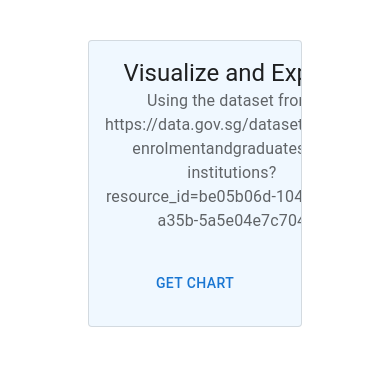
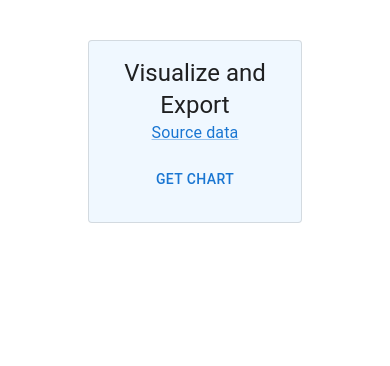
Before and after one commit to michaelseyo/data-exporter, a React (Create React App) app: page / in a window 390 px wide. Shown: the top 366 px of the page. Built offline with nearby package versions, Linux system fonts and the light colour scheme; no server answers; what aws-amplify would draw is missing.

Commit message:
Add more responsive design

```diff
--- a/amplify/team-provider-info.json
+++ b/amplify/team-provider-info.json
@@ -21,7 +21,13 @@
                     "deploymentBucketName": "amplify-dataexporter-dev-232036-deployment",
                     "s3Key": "amplify-builds/getIntakeData-47456f38553664717669-build.zip"
                 }
+            },
+            "hosting": {
+                "amplifyhosting": {
+                    "appId": "d5vi1ih95sfe3",
+                    "type": "cicd"
                 }
             }
         }
     }
+}
--- a/src/App.js
+++ b/src/App.js
@@ -4,7 +4,10 @@ import { Box,
         Button,
         Card,
         CardHeader,
-        CardContent } from '@mui/material';
+        CardContent,
+        Typography,
+        Link,
+        useMediaQuery } from '@mui/material';
 import LineChart from './components/LineChart';
 import { graduatesDataOptions,
         differenceDataOptions,
@@ -31,10 +34,8 @@ function App() {
     const graduatesRes = await API.get(myAPI, graduatesPath);
     const institutions = getInstitutions(graduatesRes.data.fields);
     const graduatesRawData = graduatesRes.data.records;
-    console.log(graduatesRawData);
     const filteredGraduatesData = filterPast5Years(graduatesRawData);
     setGraduatesData(filteredGraduatesData);
-
     const graduatesChartParams = makeGraduatesChartParams(filteredGraduatesData);
     console.log(graduatesChartParams.datasets);
     setGraduatesChartData(graduatesChartParams);
@@ -42,10 +43,8 @@ function App() {
 
     const intakeRes = await API.get(myAPI, intakePath);
     const intakeRawData = intakeRes.data.records;
-    console.log(intakeRawData);
     const filteredIntakeData = filterPast5Years(intakeRawData);
     const differenceData = getIntakeGraduatesDifference(institutions, filteredIntakeData, filteredGraduatesData);
-    console.log(differenceData);
     setDifferenceData(differenceData);
     const differenceChartParams = makeDifferenceChartParams(filteredIntakeData, filteredGraduatesData);
     setDifferenceChartData(differenceChartParams);
@@ -61,17 +60,29 @@ function App() {
           marginRight: 10,
           marginTop: 5,
           marginBottom: 5,
-          backgroundColor: "#F0F8FF"
+          backgroundColor: "#F0F8FF",
+          minWidth: 200
         }}
       >
         <CardHeader
-          title="Visualize and Export"
-          subheader="Using the dataset from: https://data.gov.sg/dataset/intake-enrolmentandgraduates-by-institutions?resource_id=be05b06d-1042-45de-a35b-5a5e04e7c704"
-          sx={{ textAlign: 'center'}}/>
+          title='Visualize and Export'
+          subheader={
+            <Link
+              href='https://data.gov.sg/dataset/intake-enrolment-and-graduates-by-institutions?resource_id=be05b06d-1042-45de-a35b-5a5e04e7c704'
+            >
+              Source data
+            </Link>
+          }
+          sx={{
+            display: 'block',
+            textAlign: 'center'
+          }}
+        />
         <CardContent
           sx={{
             display: 'flex',
-            justifyContent: 'center'
+            justifyContent: 'center',
+            padding: 0
           }}
         >
           <Button onClick={initCharts}> Get Chart </Button>
--- a/src/components/LineChart.js
+++ b/src/components/LineChart.js
@@ -4,7 +4,11 @@ import { Line } from 'react-chartjs-2'
 
 function LineChart({data, options}) {
     return (
-        <div style={{ width: 800 }}>
+        <div style={{
+            minWidth: 350,
+            maxWidth: 800,
+            width: '70vw'
+        }}>
             <Line data={data} options={options}/>
         </div>
     )
```
Also changed, not shown: 2 other files (tests, documents, lock files or other folders). Lines whose indentation alone changed are shown as unchanged.
